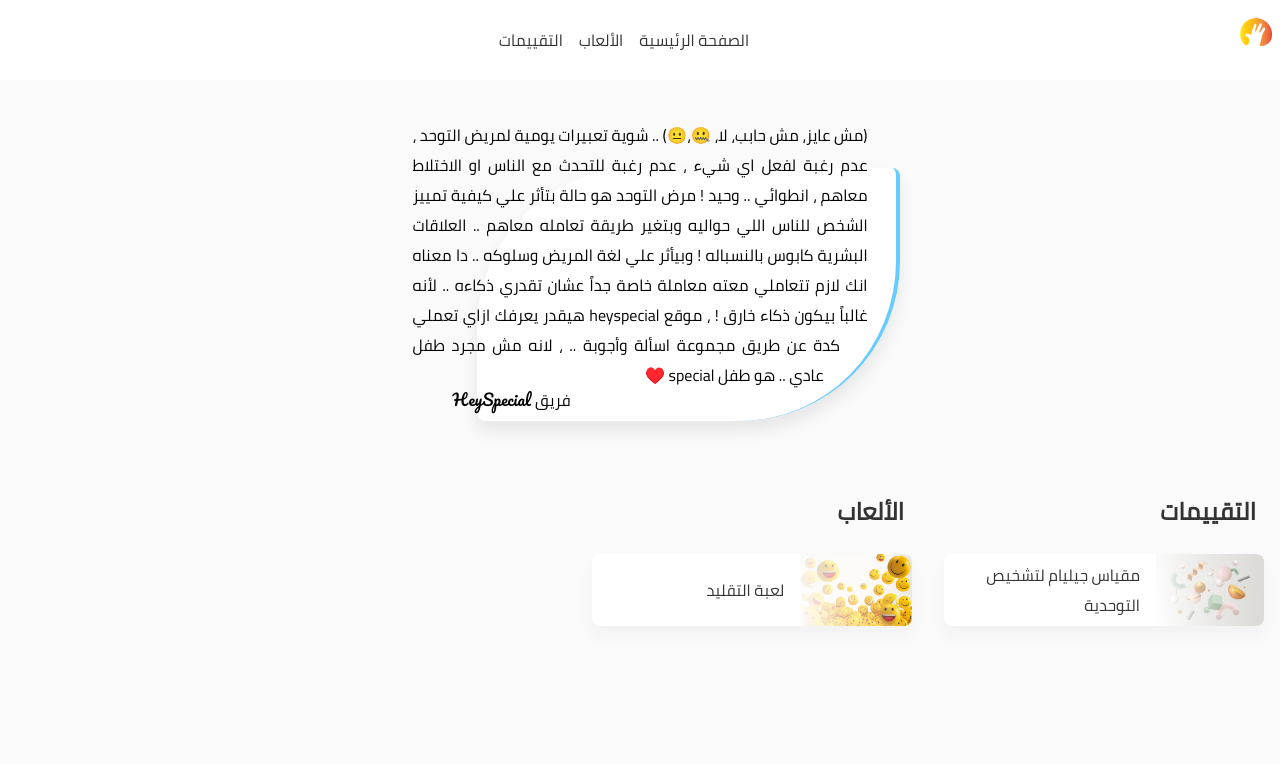
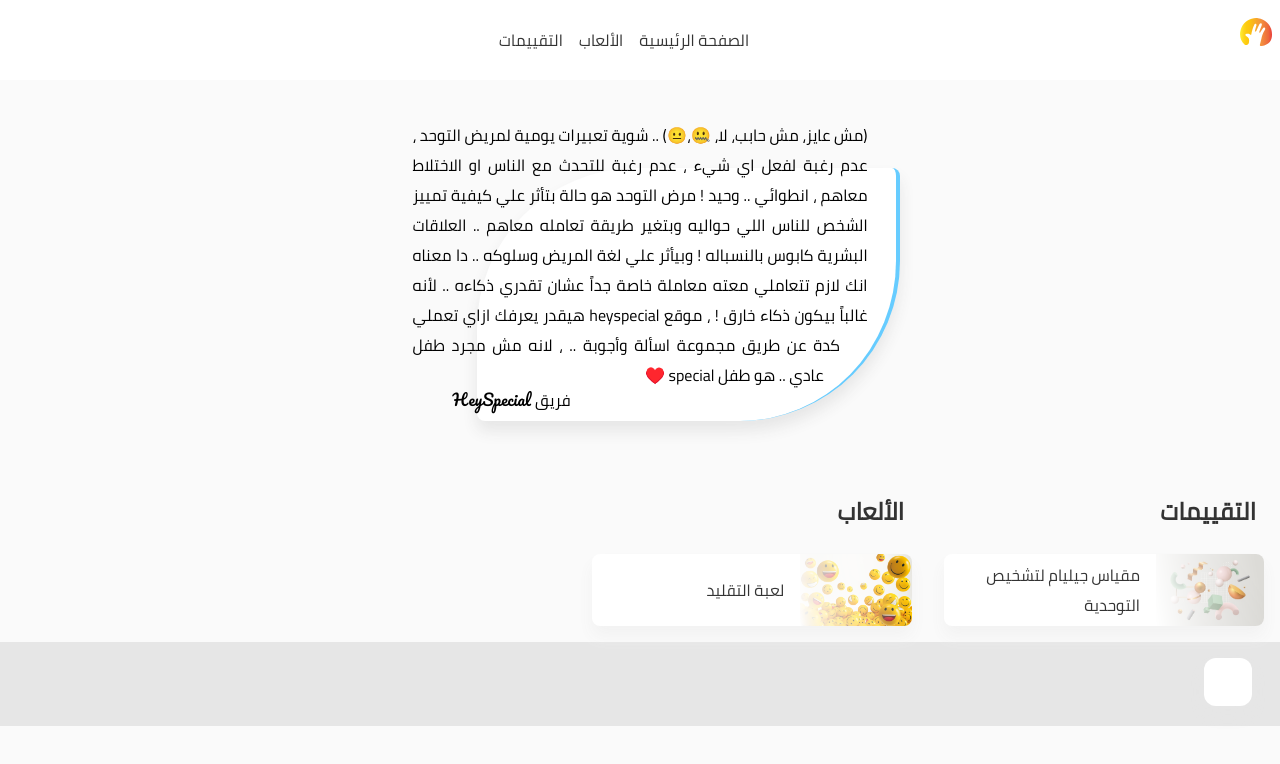
Before and after one commit to AbrahemAlhofe/HeySpecial, a Nuxt app: page / in a window 1280 px wide. Shown: the top 764 px of the page. Built offline with nearby package versions, Linux system fonts and the light colour scheme.

Commit message:
feat( components ): add footer

```diff
--- /dev/null
+++ b/components/TheFooter.vue
@@ -0,0 +1,40 @@
+<template lang='pug'>
+  #footer
+    a( href='https://www.facebook.com/Hey-Spacial-102271598877467' ).footer__link#facebook: FacebookIcon
+</template>
+
+<script>
+import FacebookIcon from '~/assets/icons/facebook.svg?inline';
+import GithubIcon from '~/assets/icons/github.svg?inline';
+
+export default {
+
+    components: { FacebookIcon, GithubIcon }
+
+}
+</script>
+
+<style lang='scss'>
+#footer {
+
+    background-color: var(--gray-90);
+    padding: 1em;
+
+    .footer__link {
+        width: 2em;
+        background-color: var(--white);
+        border: none;
+        box-shadow: 0px 10px 15px var(--gray-90);
+        border-radius: 0.5em;
+        font-size: 1.5em;
+        cursor: pointer;
+        height: 2em;
+        display: inline-flex;
+        justify-content: center;
+        align-items: center;
+        margin-inline: 0.5em;
+        color: var(--black);
+    }
+
+}
+</style>
--- a/layouts/default.vue
+++ b/layouts/default.vue
@@ -2,6 +2,7 @@
     .layout#default
         TheNavbar
         Nuxt
+        TheFooter
 </template>
 <script>
 export default {}
@@ -30,7 +31,7 @@ export default {}
 body { margin: 0; }
 .layout#default {
     direction: rtl;
-    width: 100vw;
+    width: 100%;
     min-height: 100vh;
     background-color: var(--gray-100);
 }
```
Also changed, not shown: assets/icons/facebook.svg (added), assets/icons/github.svg (added).
